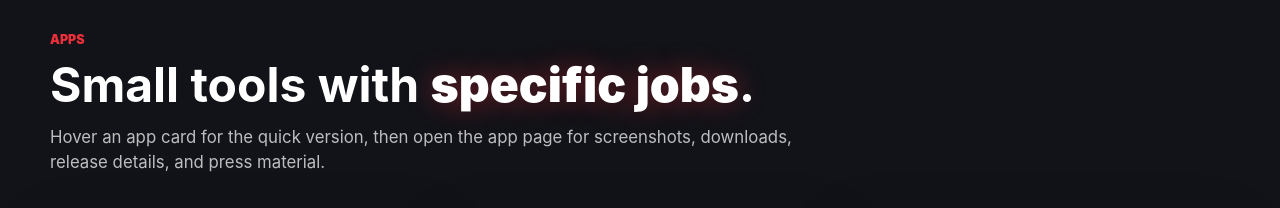
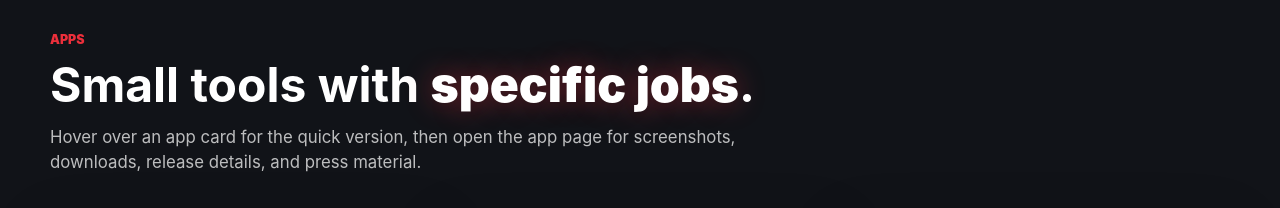
Before and after one commit to kmschang/SG-WebDevelopment, an Astro site in the folder site/: page / in a window 1280 px wide. Shown: the part 1300-1508 px from the top of the page. Built offline with nearby package versions, Linux system fonts and the light colour scheme; Astro itself is replaced by a stand-in of ours.

Commit message:
fixing a typo

```diff
--- a/site/src/pages/index.astro
+++ b/site/src/pages/index.astro
@@ -58,7 +58,7 @@ import titleImage from "../../../Assets/SonnazGroup/SonnazGroup_Title.png";
           Small tools with <span class="text-pop">specific jobs</span>.
         </h2>
         <p>
-          Hover an app card for the quick version, then open the app page for
+          Hover over an app card for the quick version, then open the app page for
           screenshots, downloads, release details, and press material.
         </p>
       </div>
```
